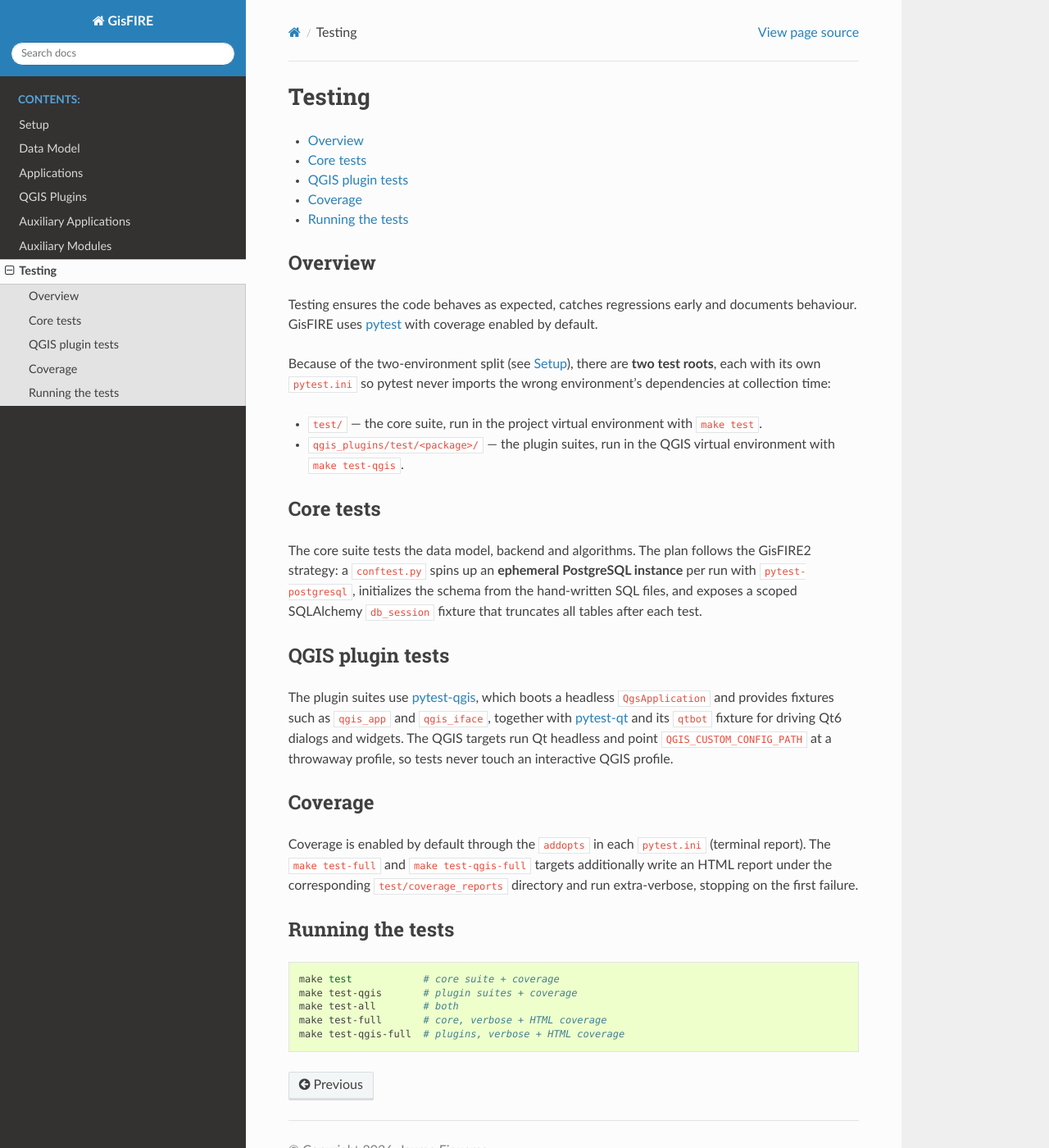
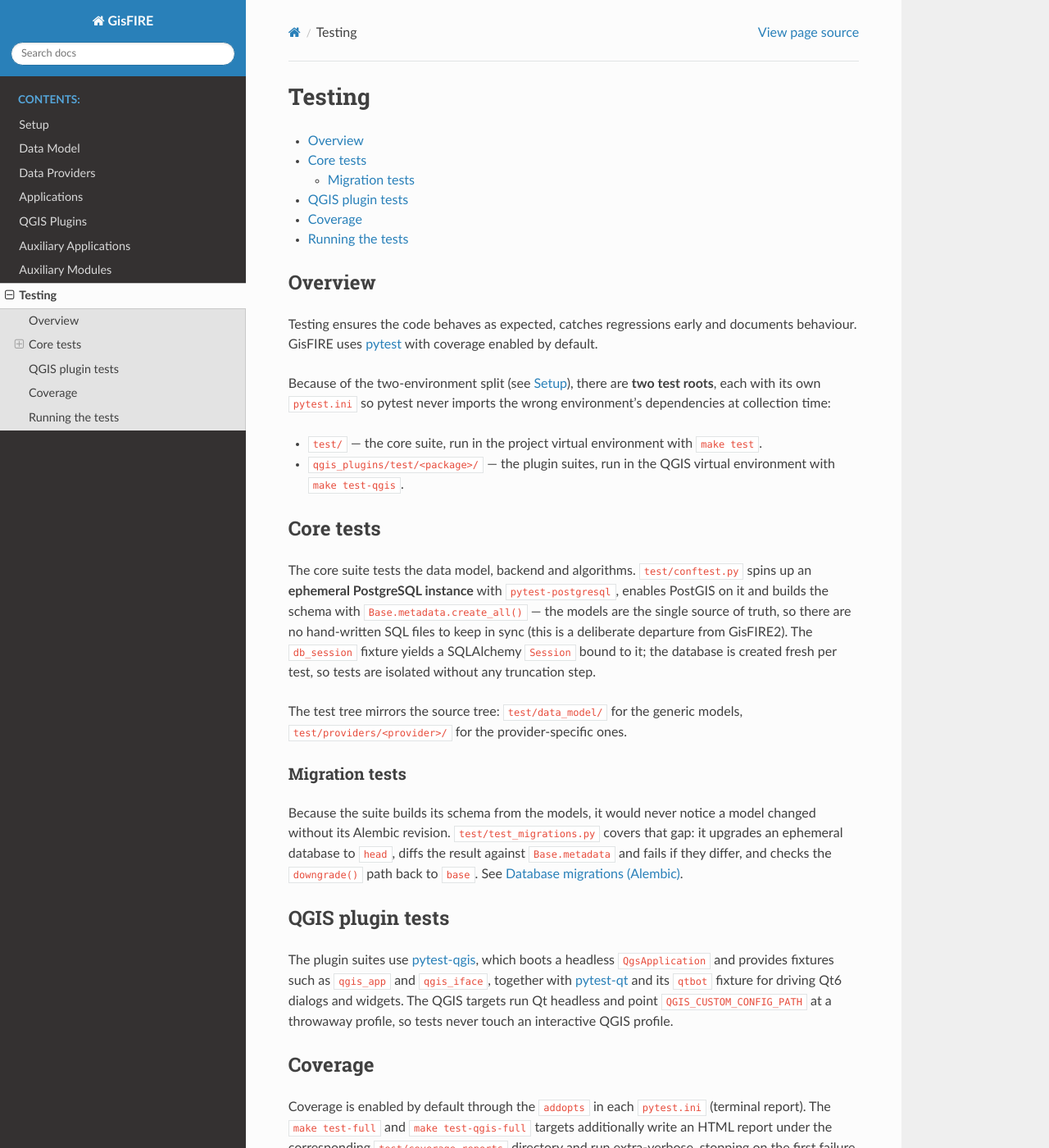
Before and after one commit to JaumeFigueras/GisFIRE, a Sphinx documentation site: the page built from docs/source/testing.rst, in a window 1280 px wide and 1400 px high. Shown: the whole window at 82% size. Built offline with Sphinx 7.4.7 and the Read the Docs theme 3.1.0, drawn with Linux system fonts in a browser that asks for light colours.

```diff
--- a/docs/source/data_model.rst
+++ b/docs/source/data_model.rst
@@ -88,9 +88,10 @@
 ^^^^^^^^^^^^^^^^^^^^^^^^^^^^^^^^^^^^^
 
 Generic domain models (:class:`~src.data_model.data_provider.DataProvider`,
-``Lightning``, ``Thunderstorm``,
+:class:`~src.data_model.wildfire.Wildfire`, ``Lightning``, ``Thunderstorm``,
 ``WeatherStation``, ``Variable``, ...) use polymorphic inheritance; provider-specific
-subclasses add the columns particular to each data source.
+subclasses add the columns particular to each data source. They live under
+``src/providers/`` and use joined table inheritance — see :doc:`providers`.
 
 API reference
 -------------
--- a/docs/source/index.rst
+++ b/docs/source/index.rst
@@ -28,7 +28,8 @@
 The documentation is organized as follows:
 
 - **Setup** — environments, the ``Makefile`` workflow, database and documentation.
-- **Data Model** — entities, mixins and the multi-CRS metaclass.
+- **Data Model** — the generic entities and how they are mapped to the database.
+- **Data Providers** — the provider-specific models that subclass them.
 - **Applications** — the domain command-line applications.
 - **QGIS Plugins** — the suite of QGIS v4 plugins.
 - **Auxiliary Applications** — database/DDL helper command-line tools.
@@ -41,6 +42,7 @@
 
    setup
    data_model
+   providers
    applications
    qgis_plugins
    auxiliary_applications
--- a/docs/source/testing.rst
+++ b/docs/source/testing.rst
@@ -23,11 +23,25 @@
 Core tests
 ----------
 
-The core suite tests the data model, backend and algorithms. The plan follows the
-GisFIRE2 strategy: a ``conftest.py`` spins up an **ephemeral PostgreSQL instance** per
-run with ``pytest-postgresql``, initializes the schema from the hand-written SQL files,
-and exposes a scoped SQLAlchemy ``db_session`` fixture that truncates all tables after
-each test.
+The core suite tests the data model, backend and algorithms. ``test/conftest.py`` spins
+up an **ephemeral PostgreSQL instance** with ``pytest-postgresql``, enables PostGIS on
+it and builds the schema with ``Base.metadata.create_all()`` — the models are the single
+source of truth, so there are no hand-written SQL files to keep in sync (this is a
+deliberate departure from GisFIRE2). The ``db_session`` fixture yields a SQLAlchemy
+``Session`` bound to it; the database is created fresh per test, so tests are isolated
+without any truncation step.
+
+The test tree mirrors the source tree: ``test/data_model/`` for the generic models,
+``test/providers/<provider>/`` for the provider-specific ones.
+
+Migration tests
+^^^^^^^^^^^^^^^
+
+Because the suite builds its schema from the models, it would never notice a model
+changed without its Alembic revision. ``test/test_migrations.py`` covers that gap: it
+upgrades an ephemeral database to ``head``, diffs the result against ``Base.metadata``
+and fails if they differ, and checks the ``downgrade()`` path back to ``base``. See
+:doc:`setup/database_migrations`.
 
 QGIS plugin tests
 -----------------
```
Also changed, not shown: docs/source/providers.rst (added, +85 -0 lines), docs/source/providers/gwis_wildfire.rst (added, +10 -0 lines), src/providers/__init__.py (+17 -0 lines), 9 other files.
